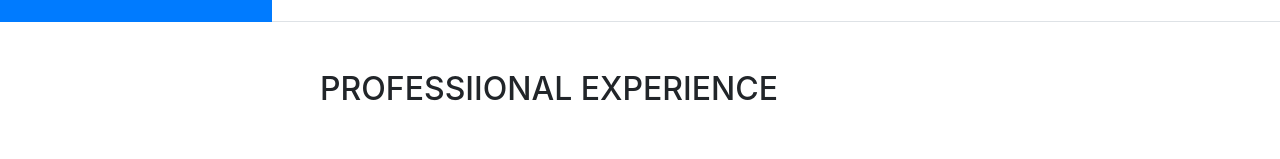
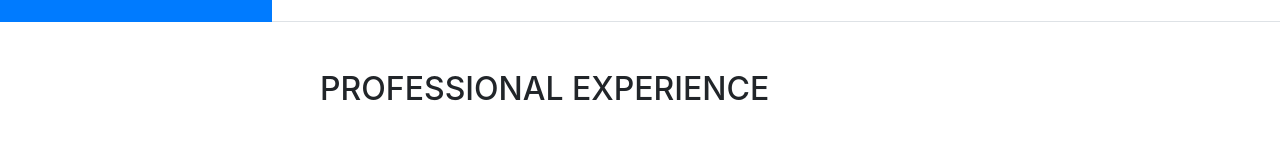
Before and after one commit to markib/bikram.github.io, a website with bundled scripts: page index.html in a window 1280 px wide. Shown: the part 778-937 px from the top of the page. Built offline with nearby package versions, Linux system fonts and the light colour scheme; a web font is replaced by a local one.

Commit message:
fix spelling of professional

```diff
--- a/index.html
+++ b/index.html
@@ -117,7 +117,7 @@
 
       <section class="resume-section p-3 p-lg-5 d-flex flex-column" id="experience">
         <div class="my-auto">
-          <h2 class="mb-5">ProfessIional Experience</h2>
+          <h2 class="mb-5">Professional Experience</h2>
 
           <div class="resume-item d-flex flex-column flex-md-row mb-5">
             <div class="resume-content mr-auto">
```
